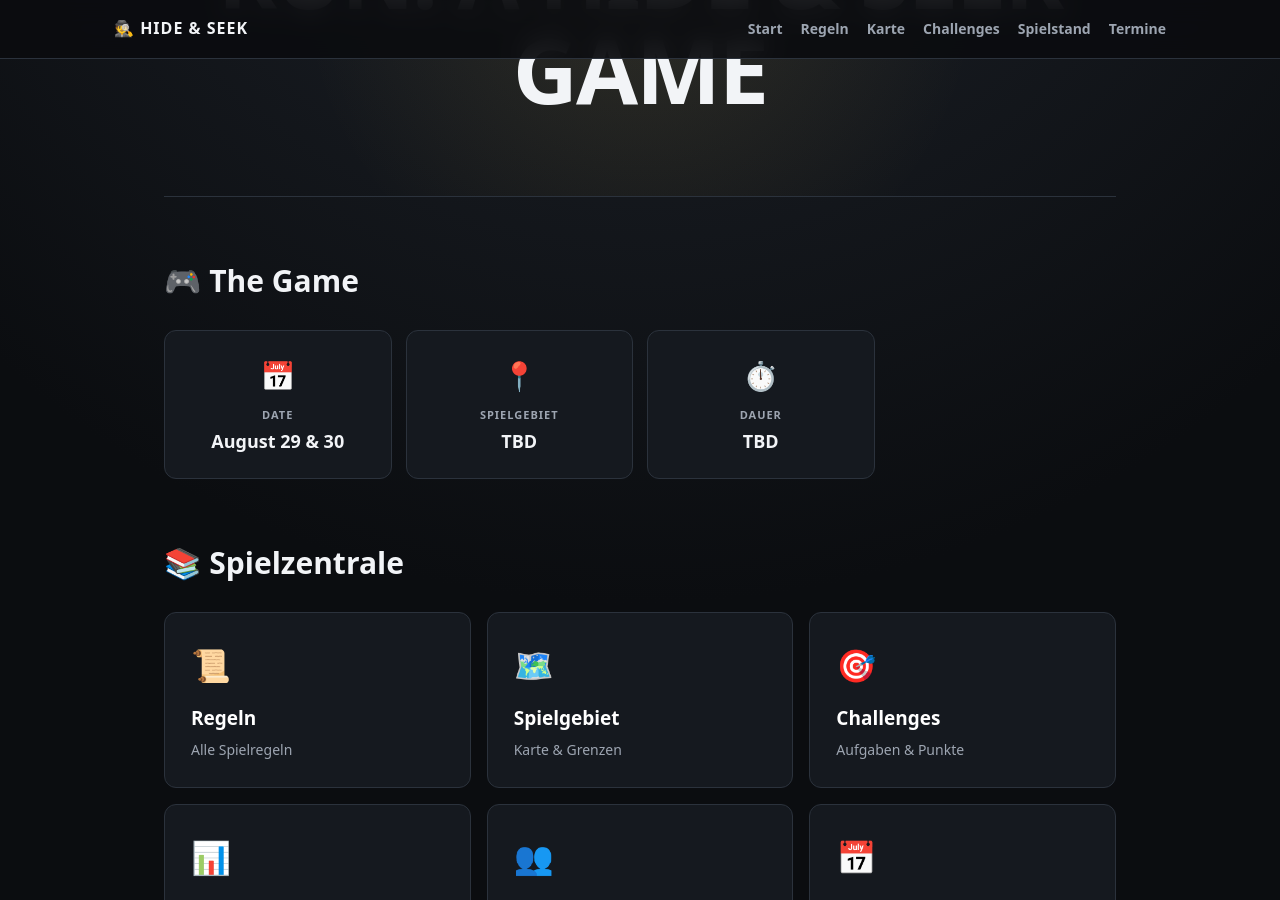
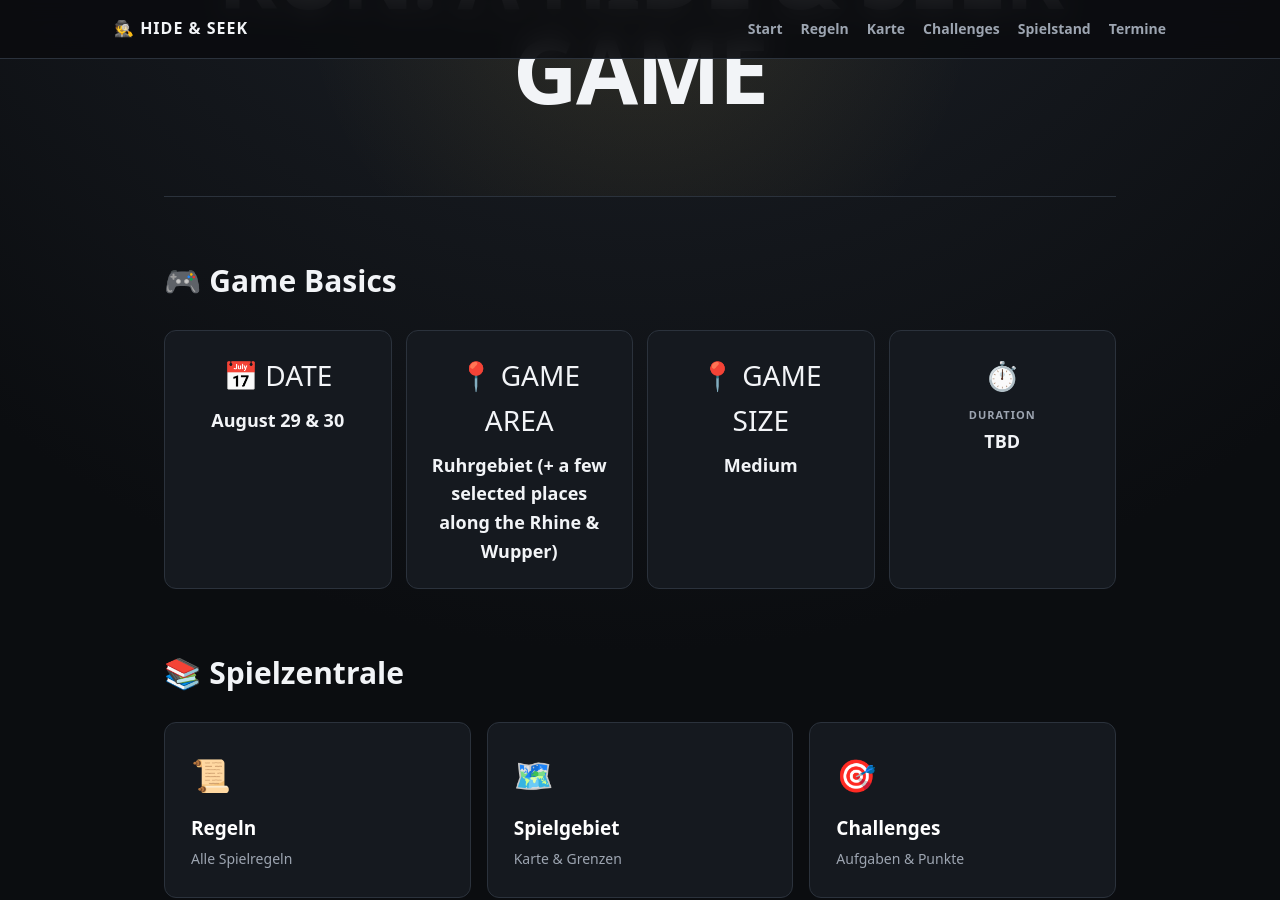
Before and after one commit to sacralo/hide-and-seek, a Jekyll site: the page built from docs/index.md, in a window 1280 px wide and 900 px high, scrolled down 366 px. Built offline with Jekyll 4.4.1, drawn with Linux system fonts in a browser that asks for light colours; our own code applies the rules of GitHub Pages for plain Markdown files.

Commit message:
Update index.md

```diff
--- a/docs/index.md
+++ b/docs/index.md
@@ -5,25 +5,28 @@
 
 </div>
 
-## 🎮 The Game
+## 🎮 Game Basics
 
 <div class="info-grid">
 
   <div class="info-card">
-    <div class="info-icon">📅</div>
-    <div class="info-label">DATE</div>
+    <div class="info-icon">📅 DATE</div>
     <div class="info-value">August 29 & 30</div>
   </div>
 
   <div class="info-card">
-    <div class="info-icon">📍</div>
-    <div class="info-label">SPIELGEBIET</div>
-    <div class="info-value">TBD</div>
+    <div class="info-icon">📍 GAME AREA</div>
+    <div class="info-value">Ruhrgebiet (+ a few selected places along the Rhine & Wupper)</div>
+  </div>
+
+  <div class="info-card">
+    <div class="info-icon">📍 GAME SIZE</div>
+    <div class="info-value">Medium</div>
   </div>
 
   <div class="info-card">
     <div class="info-icon">⏱️</div>
-    <div class="info-label">DAUER</div>
+    <div class="info-label">DURATION</div>
     <div class="info-value">TBD</div>
   </div>
 
```
